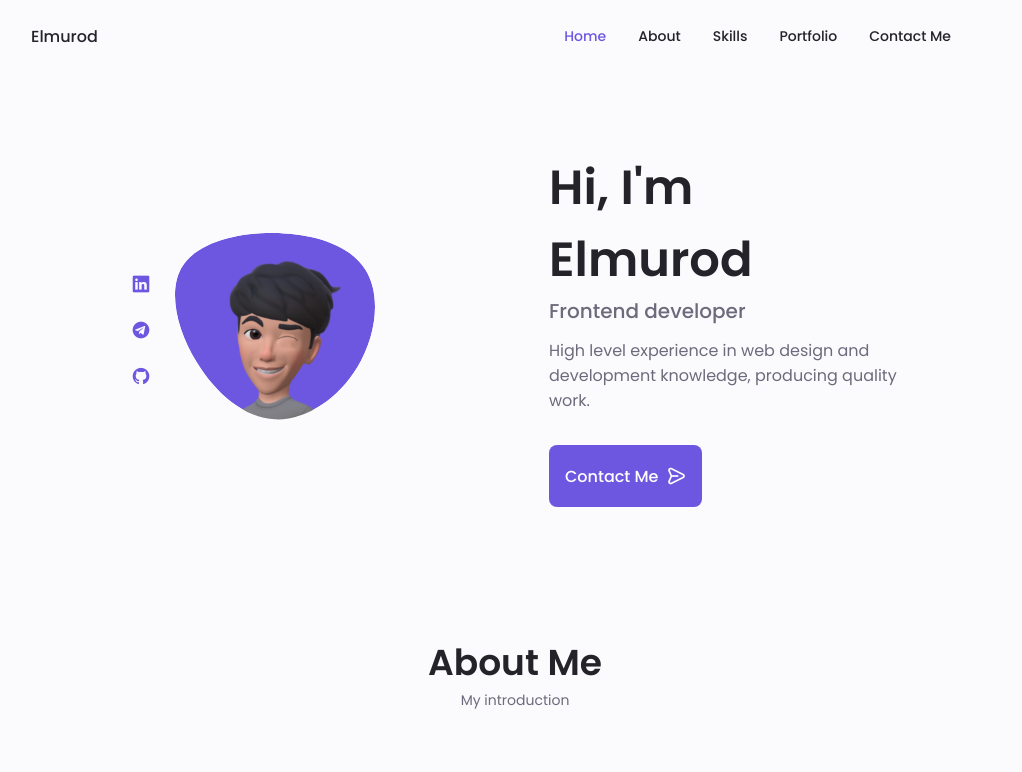
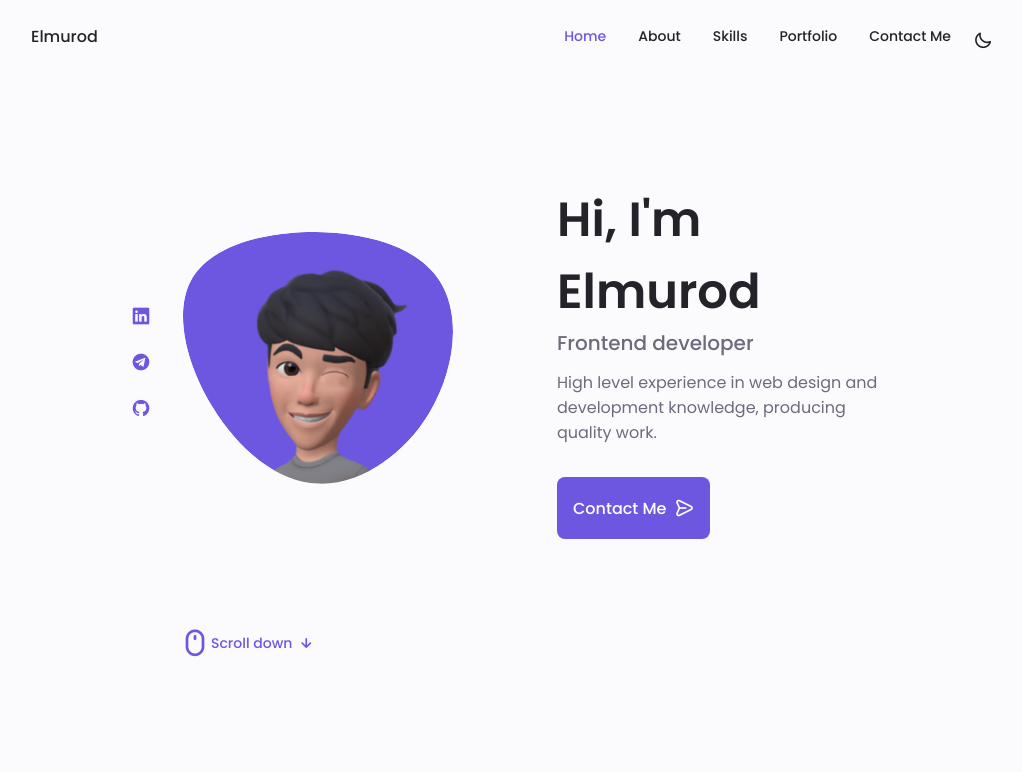
Before and after one commit to elmurodvokhidov/portfolio-website, a plain HTML site: page index.html in a window 1280 px wide. Shown: the top 772 px of the page, without its empty margins (125-1147 px from the left). Drawn offline with nearby package versions, Linux system fonts and the light colour scheme.

Commit message:
updated media queries

```diff
--- a/assets/css/styles.css
+++ b/assets/css/styles.css
@@ -848,6 +848,10 @@ img {
   .footer_container {
     grid-template-columns: repeat(2, 1fr);
   }
+
+  .skills__container {
+    padding: 0 3rem;
+  }
 }
 
 /* For large devices */
@@ -899,6 +903,49 @@ img {
   .nav__menu {
     margin-left: auto;
   }
+
+  .change-theme {
+    display: block;
+    position: absolute;
+    z-index: 10;
+  }
+
+  .home__container {
+    row-gap: 5rem;
+  }
+
+  .home__content {
+    padding-top: 5.5rem;
+    column-gap: 2rem;
+  }
+
+  .home__blob {
+    width: 270px;
+  }
+
+  .home__scroll {
+    display: block;
+  }
+
+  .home__scroll-button {
+    margin-left: 3rem;
+  }
+
+  .about__description {
+    margin: 0 4rem 3rem;
+  }
+
+  .qualification__tabs {
+    justify-content: center;
+  }
+
+  .qualification__button {
+    margin: 0 var(--mb-1);
+  }
+
+  .qualification__sections {
+    grid-template-columns: .5fr;
+  }
 }
 
 /* For medium devices */
--- a/index.html
+++ b/index.html
@@ -43,7 +43,8 @@
                     </li>
                     <li class="nav__item">
                         <!-- Dark and Light mode -->
-                        <p class="nav__link"><i class="uil uil-moon nav__icon change-theme" id="theme-button"></i></p>
+                        <p class="nav__link" id="change-theme"><i class="uil uil-moon nav__icon change-theme"
+                                id="theme-button"></i></p>
                     </li>
                 </ul>
                 <i class="uil uil-times nav__close" id="nav-close"></i>
@@ -156,7 +157,6 @@
             <span class="section__subtitle">My technical level</span>
 
             <div class="skills__container container grid">
-                <div>
                 <!-- skill content 1 -->
                 <div class="skills__content skills__close">
                     <div class="skills__header">
@@ -264,7 +264,6 @@
                             </div>
                             <div class="skills__bar">
                                 <span class="skills__percentage skills__python"></span>
-                                </div>
                             </div>
                         </div>
                     </div>
```
Lines whose indentation alone changed are shown as unchanged.
